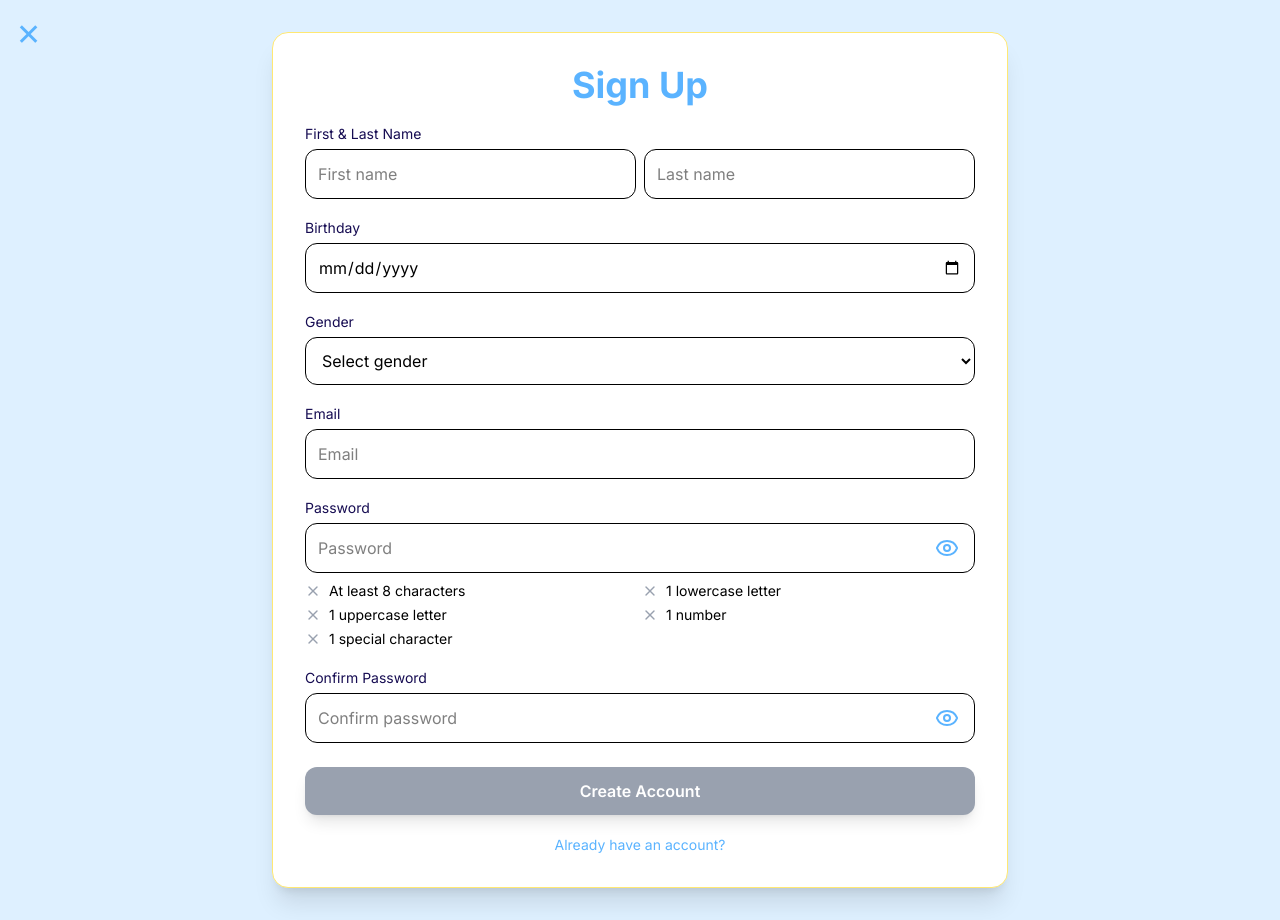
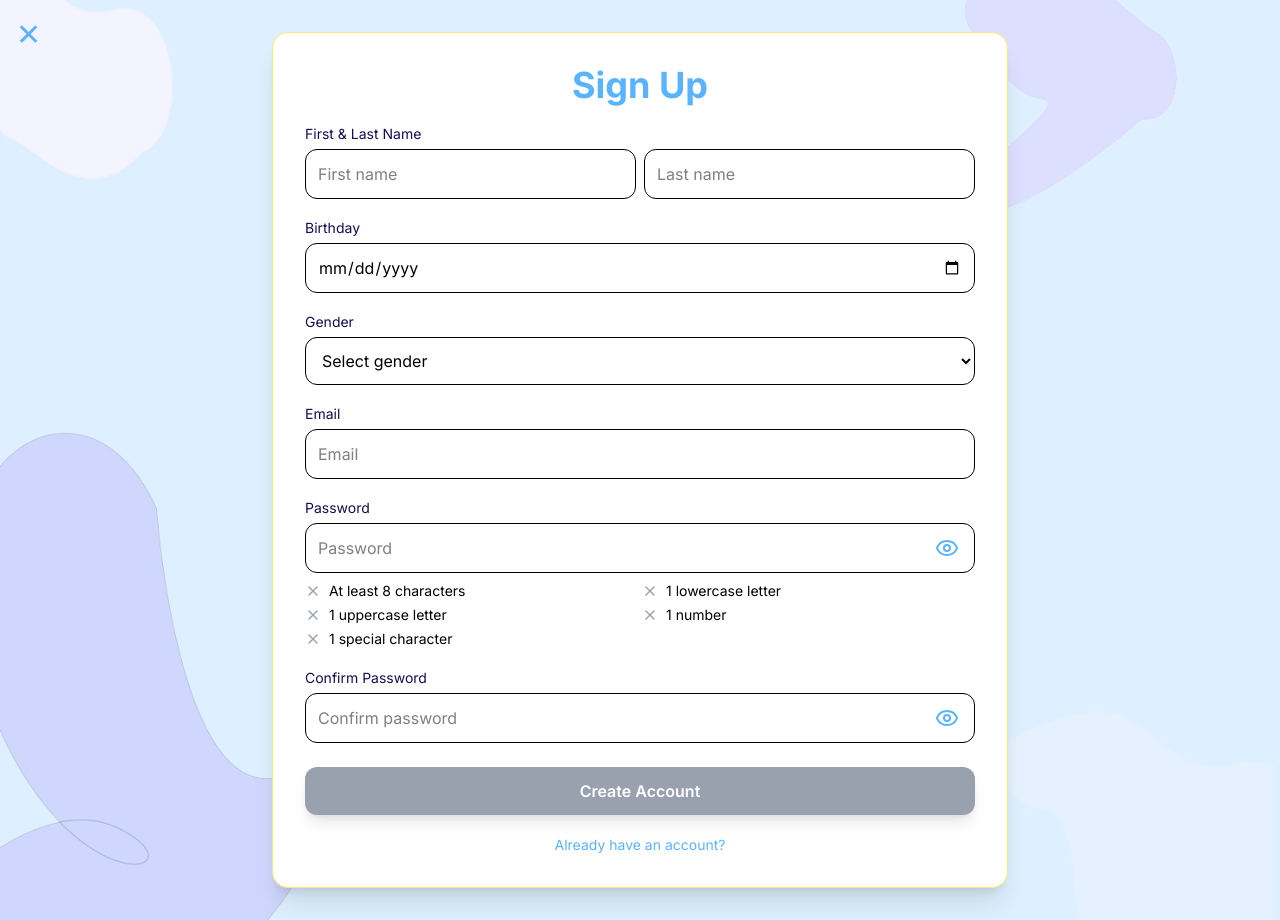
Before and after one commit to Cejay29/Signify-, a React (Vite) app: page /signup in a window 1280 px wide. Built offline with nearby package versions, Linux system fonts and the light colour scheme.

Commit message:
Add bg image in signup page

```diff
--- a/src/pages/Signup.jsx
+++ b/src/pages/Signup.jsx
@@ -93,6 +93,44 @@ export default function Signup() {
 
   return (
     <div className="bg-[#5AB3FF]/20 min-h-screen flex items-center justify-center relative font-[Inter] overflow-hidden">
+      <div className="absolute inset-0 pointer-events-none z-0">
+        {/* Top Left */}
+        <img
+          src="/bg/shape-top-left.png"
+          className="absolute top-0 left-0
+          w-32 sm:w-40 md:w-56 lg:w-72 xl:w-80"
+        />
+
+        {/* Top Right */}
+        <img
+          src="/bg/shape-top-right.png"
+          className="absolute top-0 right-0
+          w-32 sm:w-40 md:w-56 lg:w-72 xl:w-80"
+        />
+
+        {/* Bottom Left */}
+        <img
+          src="/bg/shape-bottom-left.png"
+          className="absolute bottom-0 left-0
+          w-40 sm:w-56 md:w-72 lg:w-96 opacity-70"
+        />
+
+        {/* Bottom Right */}
+        <img
+          src="/bg/shape-bottom-kanan.png"
+          className="absolute bottom-0 right-0
+          w-28 sm:w-40 md:w-56 lg:w-72 opacity-30"
+        />
+
+        {/* Center Mascot Shape */}
+        <img
+          src="/bg/shape-center.png"
+          className="absolute top-[150px] left-[25%]
+          w-60 sm:w-72 md:w-[360px] lg:w-[480px] xl:w-[520px]
+          rotate-[-8deg] opacity-70"
+        />
+      </div>
+
       {/* Toast */}
       {toast && (
         <div
```
